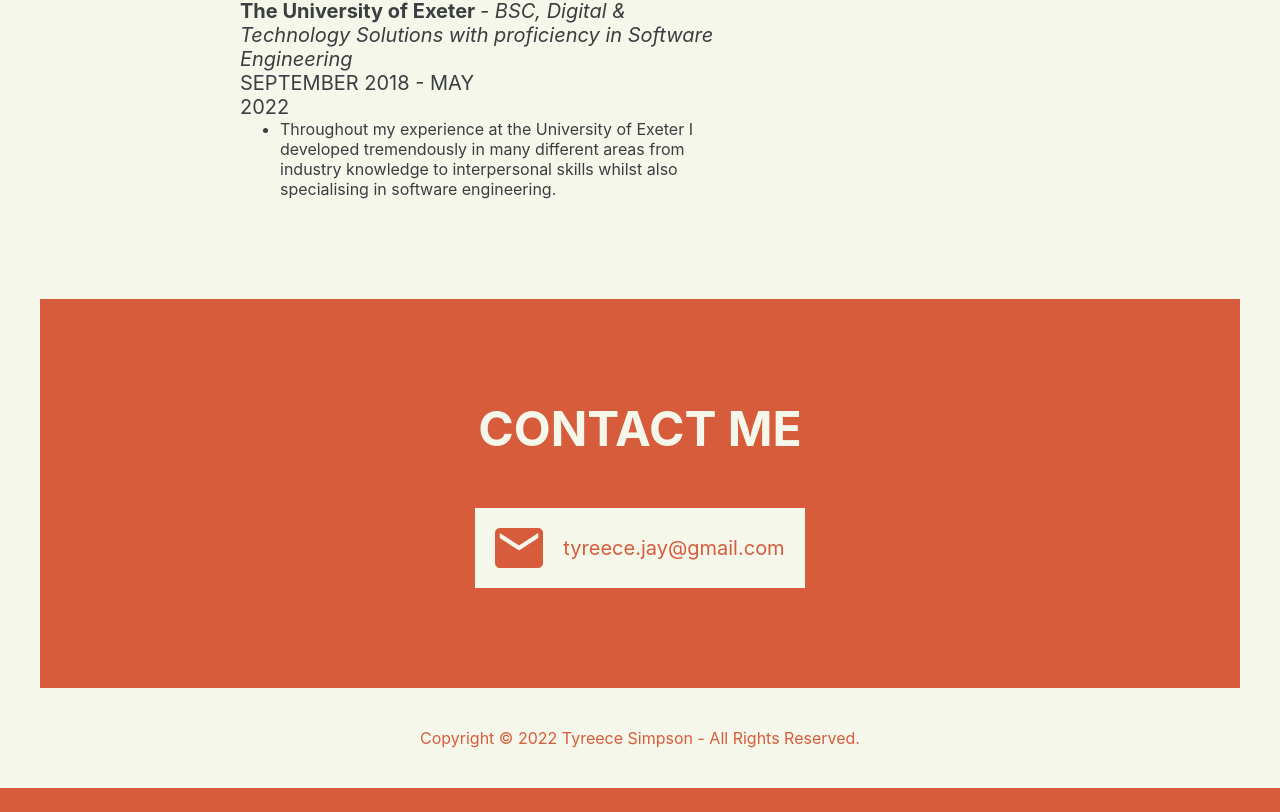
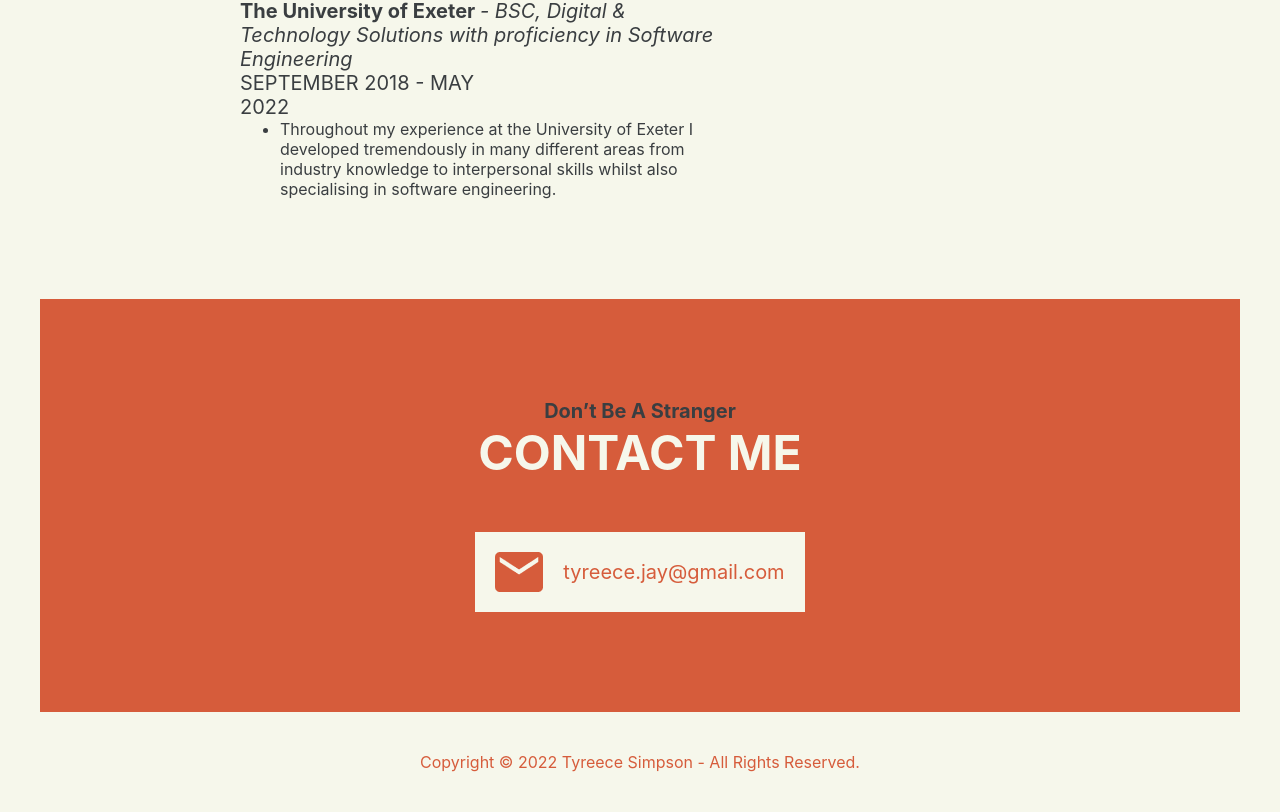
Before and after one commit to Tyreece-Jay/portfolio, a React (Create React App) app: page / in a window 1280 px wide. Shown: the part 2688-3500 px from the top of the page. Before the commit the page ends 3476 px from the top, so only its background shows below. Built offline with nearby package versions, Linux system fonts and the light colour scheme.

Commit message:
Added contact headline

```diff
--- a/src/app.styles.css
+++ b/src/app.styles.css
@@ -201,6 +201,12 @@ ul, li {
   padding: 100px;
 }
 
+.Contact-headline {
+  font-size: calc(20px);
+  color: #3A3E41;
+  margin: 0;
+}
+
 .Contact-title {
   font-size: calc(48px);
   color: #F6F7EB;
--- a/src/components/contact.tsx
+++ b/src/components/contact.tsx
@@ -4,6 +4,7 @@ const Email = require('../images/email.png');
 
 export default function Contact() {
   return <div className="Contact">
+    <h3 className="Contact-headline">Don’t Be A Stranger</h3>
     <h3 className="Contact-title">CONTACT ME</h3>
     <a href="" aria-label='contact' className="Contact-button"><img src={Email} /><p>tyreece.jay@gmail.com</p></a>
   </div>;
--- a/src/specs/app.page.tsx
+++ b/src/specs/app.page.tsx
@@ -22,6 +22,7 @@ export const page = {
     get skillstitle() { return elements.text("PROFESSIONAL SKILLS") },
     get experienceandeducationheadline() { return elements.text("Never Stop Learning") },
     get experienceandeducationtitle() { return elements.text("EXPERIENCE & EDUCATION") },
+    get contactheadline() { return elements.text("Don’t Be A Stranger") },
     get contacttitle() { return elements.text("CONTACT ME") },
     get contactbutton() { return elements.label("contact") },
     get contactemail() { return elements.text("tyreece.jay@gmail.com") },
--- a/src/specs/app.steps.ts
+++ b/src/specs/app.steps.ts
@@ -107,6 +107,10 @@ export async function education_text() {
   expect(page.text("education text")).toBeInTheDocument();
 };
 
+export async function contact_headline() {
+  expect(page.experienceandeducationheadline).toBeInTheDocument();
+};
+
 export async function contact_title() {
   expect(page.contacttitle).toBeInTheDocument();
 };
```
Also changed, not shown: 1 other file (tests, documents, lock files or other folders).
